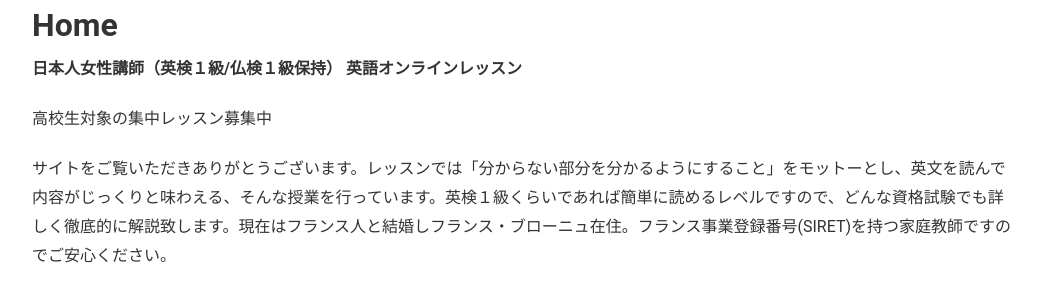
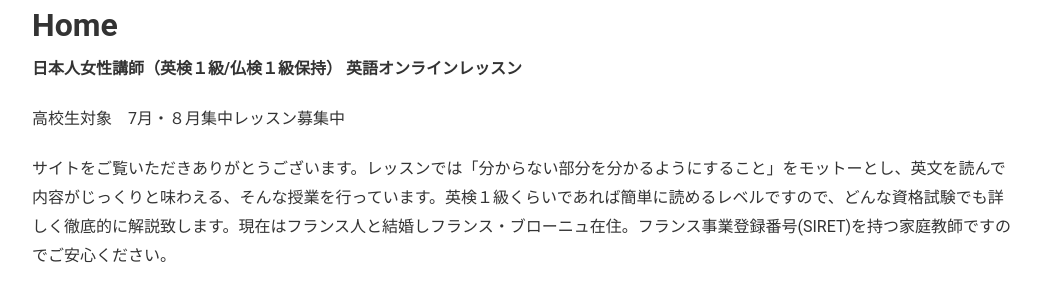
Before and after one commit to phocean/akispace, a Jekyll site: the page built from index.md, in a window 1280 px wide. Shown: the part 152-448 px from the top of the page, without its empty margins (118-1161 px from the left). Built offline with Jekyll 4.4.1, drawn with Linux system fonts in a browser that asks for light colours.

Commit message:
Update index.md

```diff
--- a/index.md
+++ b/index.md
@@ -10,7 +10,7 @@ description: オンライン英語家庭教師　小学生から大学生まで
 
 **日本人女性講師（英検１級/仏検１級保持） 英語オンラインレッスン**
 
-高校生対象の集中レッスン募集中
+高校生対象　7月・８月集中レッスン募集中
 
 サイトをご覧いただきありがとうございます。レッスンでは「分からない部分を分かるようにすること」をモットーとし、英文を読んで内容がじっくりと味わえる、そんな授業を行っています。英検１級くらいであれば簡単に読めるレベルですので、どんな資格試験でも詳しく徹底的に解説致します。現在はフランス人と結婚しフランス・ブローニュ在住。フランス事業登録番号(SIRET)を持つ家庭教師ですのでご安心ください。
 
```
